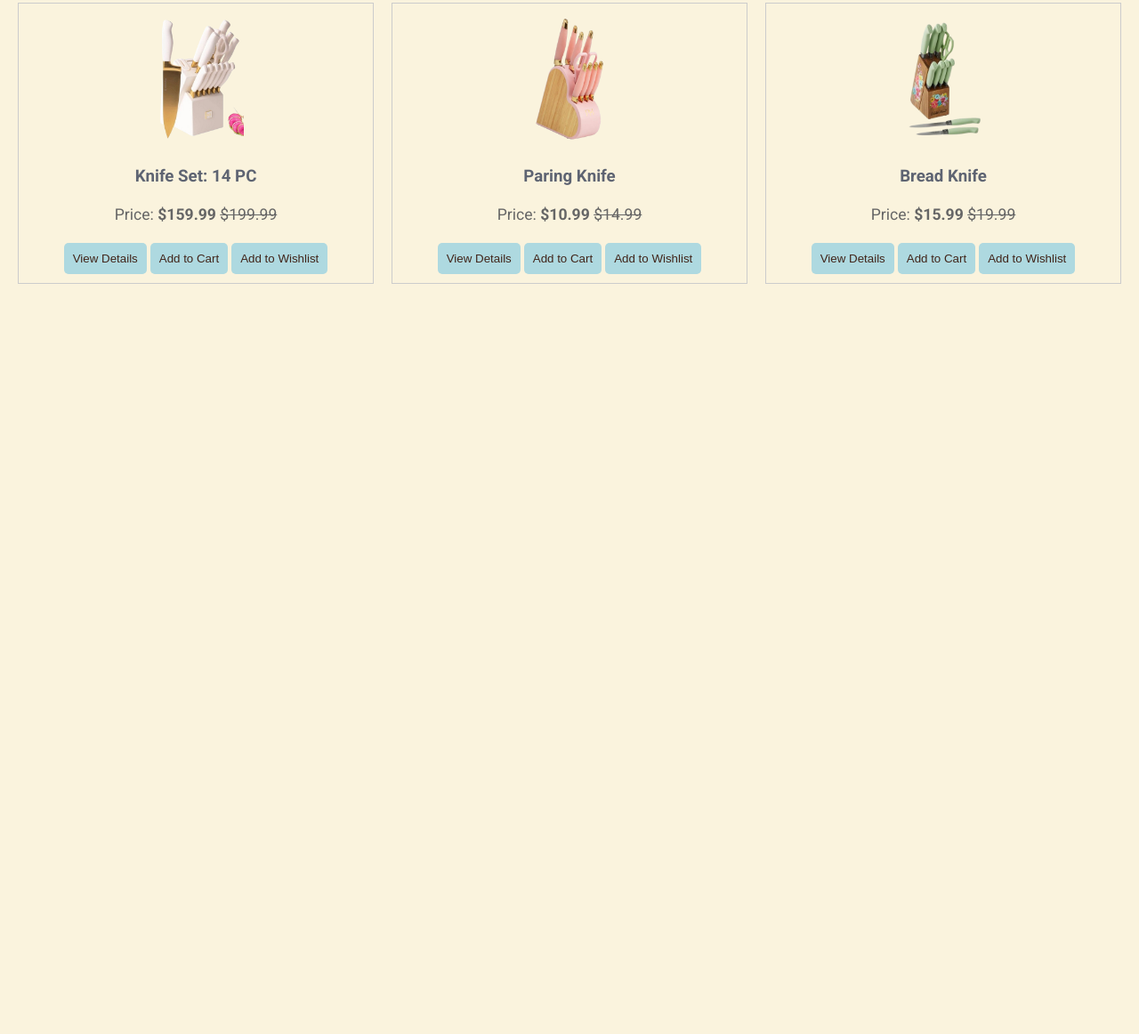
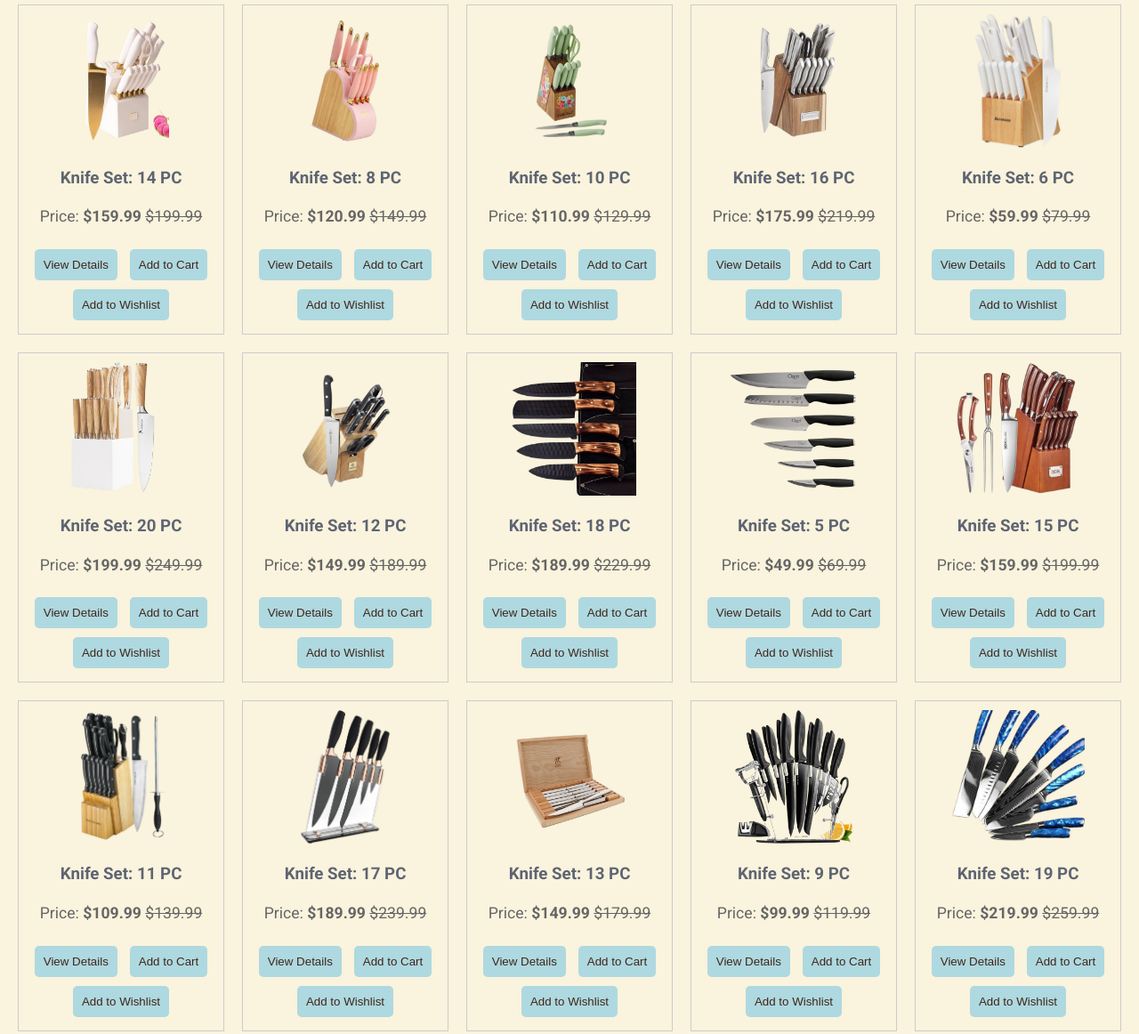
Before and after one commit to learnerVarsha/theBladeSpectrum, a plain HTML site: page index.html in a window 1280 px wide. Shown: the part 92-1254 px from the top of the page at 89% size. Before the commit the page ends 800 px from the top, so only its background shows below. Drawn offline with Linux system fonts and the light colour scheme.

Commit message:
added more items to json

```diff
--- a/css/styles.css
+++ b/css/styles.css
@@ -119,6 +119,7 @@ button {
     border: none;
     cursor: pointer;
     border-radius: 5px;
+    margin: 5px;
 }
 
 button:hover {
--- a/products.json
+++ b/products.json
@@ -9,18 +9,123 @@
     },
     {
         "id": 2,
-        "name": "Paring Knife",
-        "description": "Perfect for peeling and other small or intricate work.",
-        "mrp": 14.99,
-        "salePrice": 10.99,
+        "name": "Knife Set: 8 PC",
+        "description": "This fabulous collection includes a chef's knife, santoku knife, paring knife, utility knife, 4 steak knives, kitchen shears and a heart-shaped knife block.",
+        "mrp": 149.99,
+        "salePrice": 120.99,
         "image": "images/sale2item.png"
     },
     {
         "id": 3,
-        "name": "Bread Knife",
-        "description": "Serrated blade for cutting through bread without crushing it.",
-        "mrp": 19.99,
-        "salePrice": 15.99,
+        "name": "Knife Set: 10 PC",
+        "description": "With this set, you'll get a total of nine dependable knives, as well as a pair of kitchen shears, to help you make your best meals yet.",
+        "mrp": 129.99,
+        "salePrice": 110.99,
         "image": "images/sale3item.png"
+    },
+    {
+        "id": 4,
+        "name": "Knife Set: 16 PC",
+        "description": "Complete your kitchen with this 16-piece knife set, featuring high-carbon stainless steel blades for precision and durability.",
+        "mrp": 219.99,
+        "salePrice": 175.99,
+        "image": "images/sale4item.png"
+    },
+    {
+        "id": 5,
+        "name": "Knife Set: 6 PC",
+        "description": "Perfect for beginners, this 6-piece knife set includes all the essentials for everyday cooking.",
+        "mrp": 79.99,
+        "salePrice": 59.99,
+        "image": "images/sale5item.png"
+    },
+    {
+        "id": 6,
+        "name": "Knife Set: 20 PC",
+        "description": "This 20-piece knife set includes all the knives you need for your kitchen, housed in a beautiful wooden block.",
+        "mrp": 249.99,
+        "salePrice": 199.99,
+        "image": "images/sale6item.png"
+    },
+    {
+        "id": 7,
+        "name": "Knife Set: 12 PC",
+        "description": "A versatile 12-piece knife set with ergonomic handles and razor-sharp blades.",
+        "mrp": 189.99,
+        "salePrice": 149.99,
+        "image": "images/sale7item.png"
+    },
+    {
+        "id": 8,
+        "name": "Knife Set: 18 PC",
+        "description": "This 18-piece knife set is perfect for serious chefs who need a variety of knives for different tasks.",
+        "mrp": 229.99,
+        "salePrice": 189.99,
+        "image": "images/sale8item.png"
+    },
+    {
+        "id": 9,
+        "name": "Knife Set: 5 PC",
+        "description": "Compact and efficient, this 5-piece knife set is perfect for small kitchens.",
+        "mrp": 69.99,
+        "salePrice": 49.99,
+        "image": "images/sale9item.png"
+    },
+    {
+        "id": 10,
+        "name": "Knife Set: 15 PC",
+        "description": "This 15-piece knife set offers a great balance of quality and value, with a sleek black finish.",
+        "mrp": 199.99,
+        "salePrice": 159.99,
+        "image": "images/sale10item.png"
+    },
+    {
+        "id": 11,
+        "name": "Knife Set: 11 PC",
+        "description": "A reliable 11-piece knife set with comfortable handles and high-quality blades.",
+        "mrp": 139.99,
+        "salePrice": 109.99,
+        "image": "images/sale11item.png"
+    },
+    {
+        "id": 12,
+        "name": "Knife Set: 17 PC",
+        "description": "This 17-piece knife set includes a variety of knives and kitchen shears for all your cooking needs.",
+        "mrp": 239.99,
+        "salePrice": 189.99,
+        "image": "images/sale12item.png"
+    },
+    {
+        "id": 13,
+        "name": "Knife Set: 13 PC",
+        "description": "A 13-piece knife set with a modern design and precision-engineered blades.",
+        "mrp": 179.99,
+        "salePrice": 149.99,
+        "image": "images/sale13item.png"
+    },
+    {
+        "id": 14,
+        "name": "Knife Set: 9 PC",
+        "description": "This 9-piece knife set is perfect for everyday use, featuring a stylish and compact block.",
+        "mrp": 119.99,
+        "salePrice": 99.99,
+        "image": "images/sale14item.png"
+    },
+    {
+        "id": 15,
+        "name": "Knife Set: 19 PC",
+        "description": "This 19-piece knife set includes a wide range of knives for every culinary task.",
+        "mrp": 259.99,
+        "salePrice": 219.99,
+        "image": "images/sale15item.png"
+    },
+    {
+        "id": 16,
+        "name": "Knife Set: 7 PC",
+        "description": "A simple and affordable 7-piece knife set, perfect for beginners.",
+        "mrp": 89.99,
+        "salePrice": 69.99,
+        "image": "images/sale16item.png"
     }
+
 ]
```
Also changed, not shown: images/sale10item.png (renamed from images/row6.png), images/sale11item.png (renamed from images/row10.png), images/sale12item.png (renamed from images/row11.png), images/sale13item.png (renamed from images/row12.png), images/sale14item.png (renamed from images/row1.png), images/sale15item.png (renamed from images/row3.png), images/sale16item.png (renamed from images/productOfWeek.png), images/sale4item.png (renamed from images/row2.png), images/sale5item.png (renamed from images/row7.png), images/sale6item.png (renamed from images/row8.png), images/sale7item.png (renamed from images/row9.png), images/sale8item.png (renamed from images/row4.png), images/sale9item.png (renamed from images/row5.png).
